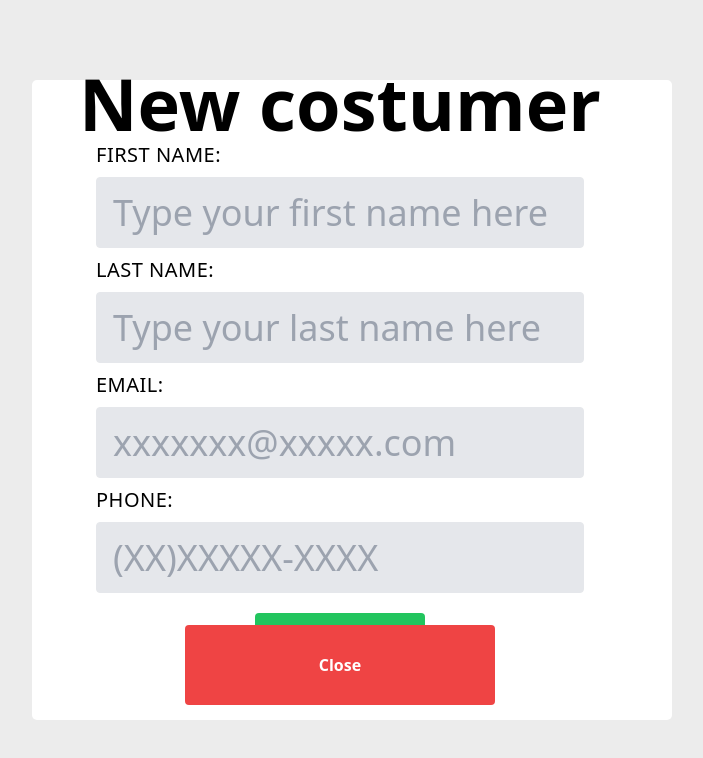
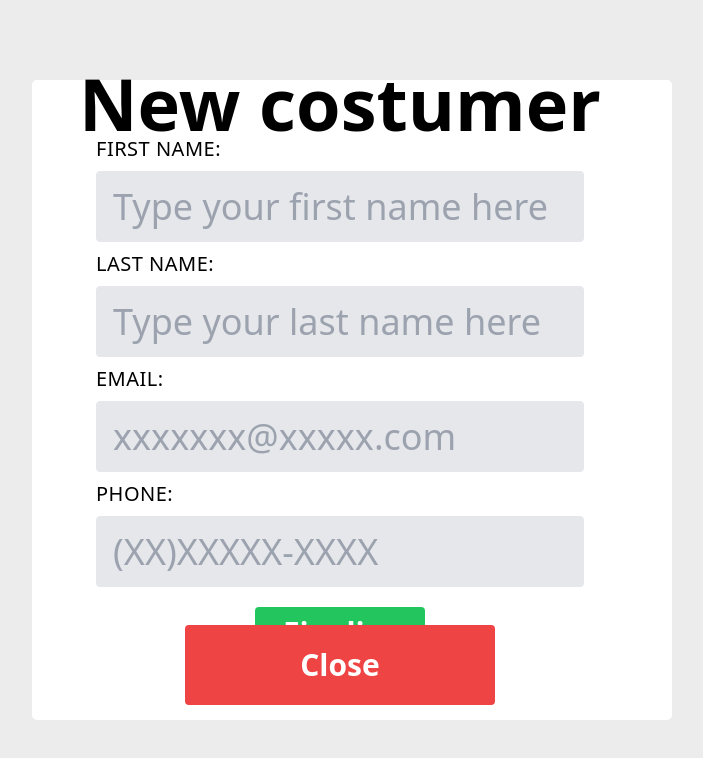
Before and after one commit to devmarangoni/SimpleBank, a React (Vite) app in the folder Web/: page / in a window 1280 px wide. Both pictures are taken after a click on the button "New costumer". Shown: the top 758 px of the page, without its empty margins (288-991 px from the left). Built offline with nearby package versions, Linux system fonts and the light colour scheme.

Commit message:
sofrendo

```diff
--- a/Web/src/components/Modal/Form.tsx
+++ b/Web/src/components/Modal/Form.tsx
@@ -61,12 +61,23 @@ export function Form({ typeOfFunction }:FormProps){
       }
    }
 
+   function useState(): [any, any] {
+      throw new Error("Function not implemented.");
+   }
+
    return (
       <div className="h-5/6 w-full flex flex-col items-center justify-center mt-1">
          <h1 className="mt-2 text-center font-bold text-7xl">{ typeOfFunction }</h1>
-         <form action="" className="h-full w-full max-w-lg flex flex-col gap-5 items-center justify-center">
-            {chooseMethod()}
-            <button type="submit" className="w-2/6 h-20 bg-green-500 mb-6 hover:bg-green-700 text-white font-bold py-2 px-4 rounded">finalize</button>
+         <form className="h-full w-full max-w-lg flex flex-col gap-5 items-center justify-center">
+         {chooseMethod()}
+            <button
+               formMethod="POST"
+               formAction="http://localhost:3333/teste"
+               type="submit"
+               className="text-3xl w-2/6 h-20 bg-green-500 mb-6 hover:bg-green-700 text-white font-bold py-2 px-4 rounded"
+            >
+               Finalize
+            </button>
          </form>
       </div>
    )
--- a/Web/src/components/Modal/Modals.tsx
+++ b/Web/src/components/Modal/Modals.tsx
@@ -35,7 +35,7 @@ export function Modals({ textOfButton }:ModalsProps){
          >
             <div className="h-full w-full flex flex-wrap items-center justify-center -mx-3">
                <Form typeOfFunction={ textOfButton }/>
-               <button className="w-1/2 h-20 bg-red-500 hover:bg-red-700 text-white font-bold py-2 px-4 rounded" onClick={closeModal}>Close</button>
+               <button className="text-3xl w-1/2 h-20 bg-red-500 hover:bg-red-700 text-white font-bold py-2 px-4 rounded" onClick={closeModal}>Close</button>
             </div>
          </Modal>
       </div>
```
Also changed, not shown: 1 other file (tests, documents, lock files or other folders).
